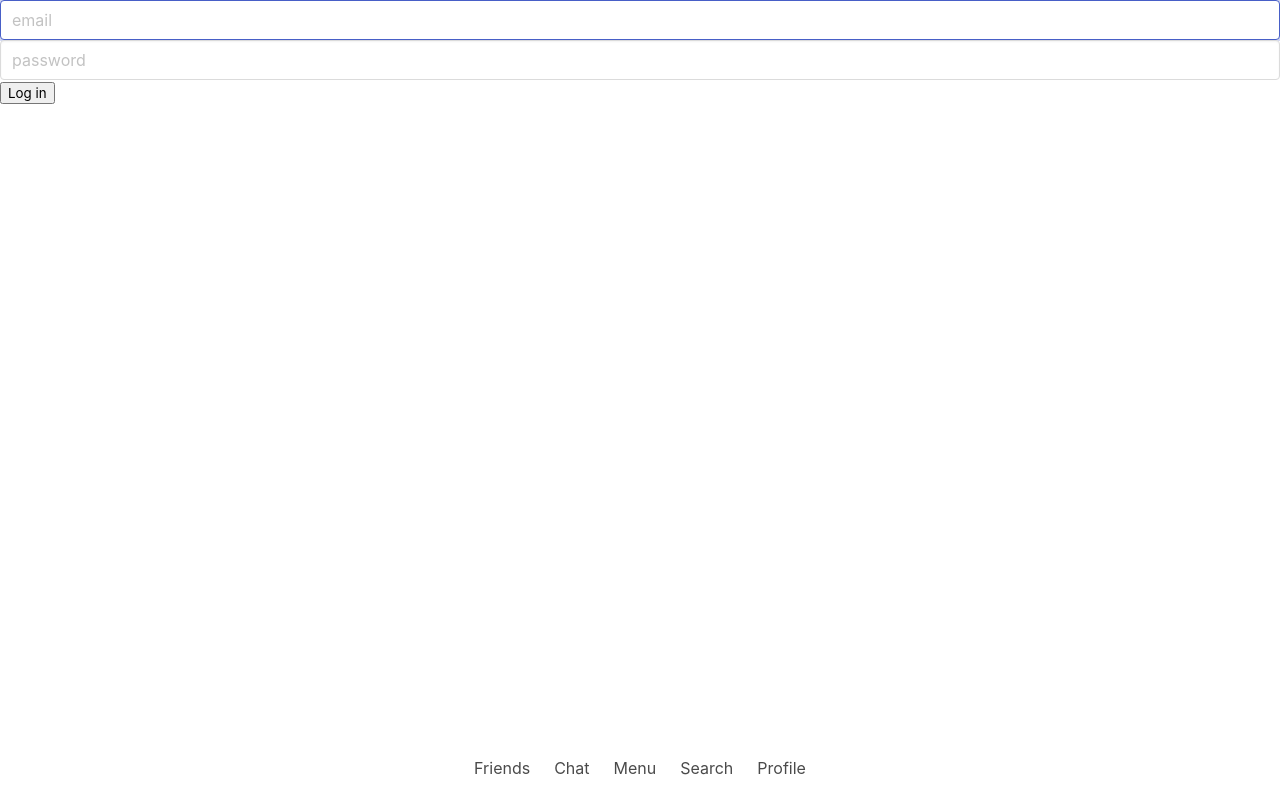
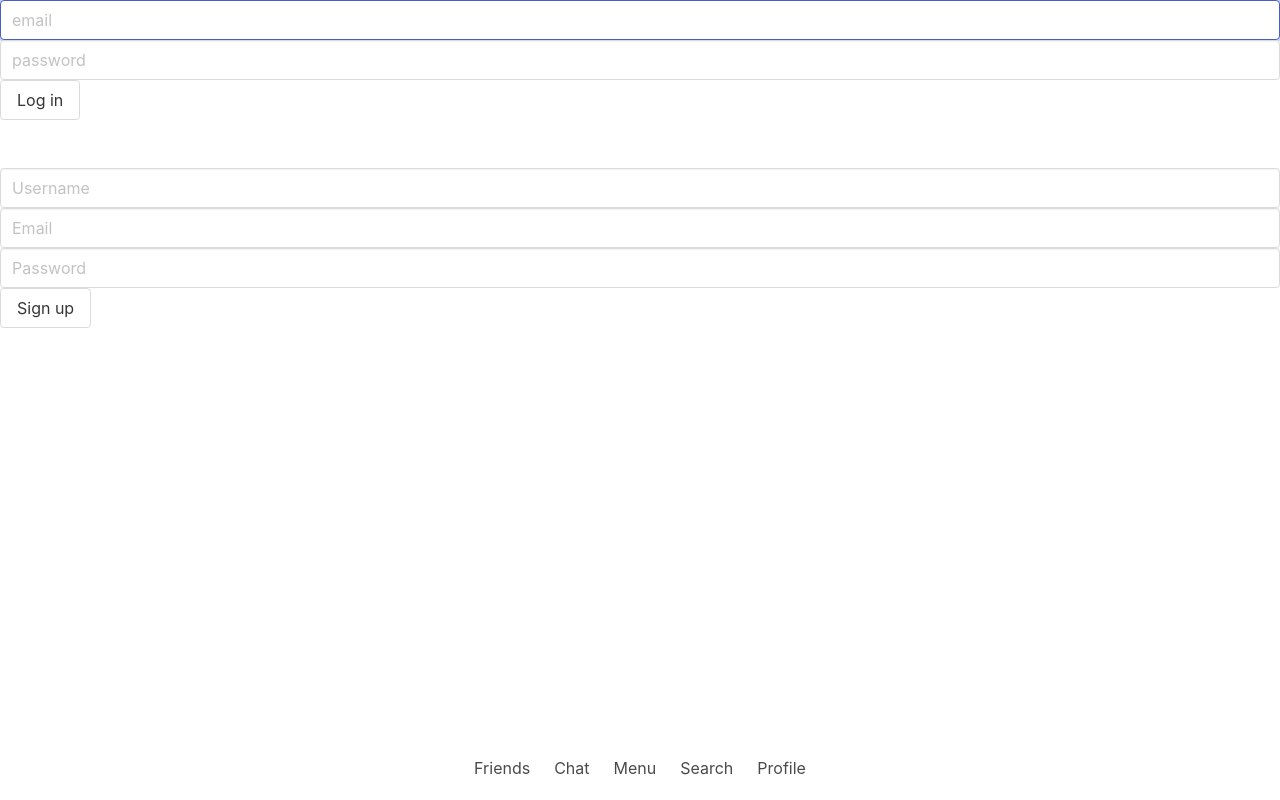
Before and after one commit to Moses-Ian/recommendations, a React (Create React App) app in the folder client/: page /login in a window 1280 px wide. Built offline with nearby package versions, Linux system fonts and the light colour scheme.

Commit message:
registration form functionality done

```diff
--- a/client/src/App.jsx
+++ b/client/src/App.jsx
@@ -5,7 +5,7 @@ import Navbar from './components/Navbar';
 import { BrowserRouter, Routes, Route } from 'react-router-dom';
 import Layout from './pages/Layout';
 import Home from './pages/Home';
-import Login from './pages/Login';
+import LoginPage from './pages/LoginPage';
 import NoPage from './pages/NoPage';
 
 function App() {
@@ -15,7 +15,7 @@ function App() {
 				<Routes>
 					<Route path='/' element={<Layout />}>
 						<Route index        element={<Home />} />
-						<Route path='login' element={<Login />} />
+						<Route path='login' element={<LoginPage />} />
 						<Route path='*'     element={<NoPage />} />
 					</Route>
 				</Routes>
@@ -23,7 +23,5 @@ function App() {
     </div>
   );
 }
-			// <Tabs />
-			// <Navbar />
 
 export default App;
--- a/client/src/pages/Login.jsx
+++ b/client/src/components/Login/index.jsx
@@ -1,5 +1,5 @@
 import React, { useState } from 'react';
-import Auth from '../utils/auth';
+import Auth from '../../utils/auth';
 
 const Login = () => {
 
@@ -57,6 +57,7 @@ const Login = () => {
 			</div>
 			<div>
 				<button
+					className='button'
 					type="submit"
 				>
 					Log in
--- /dev/null
+++ b/client/src/components/Register/index.jsx
@@ -0,0 +1,79 @@
+import React, { useState } from 'react';
+import Auth from '../../utils/auth';
+
+const Register = () => {
+
+	const [formState, setFormState] = useState({ username: '', email: '', password: '' });
+
+	const handleChange = event => {
+		const { name, value } = event.target;
+		setFormState({
+			...formState,
+			[name]: value
+		});
+	};
+
+	const handleFormSubmit = async event => {
+		event.preventDefault();
+		try {
+			// do something
+			console.log('submit');
+			const response = await fetch('http://localhost:3001/api/user',
+				{
+					method: 'POST',
+					mode: 'cors',
+					headers: { 'content-Type': 'application/json' },
+					body: JSON.stringify(formState)
+				}
+			);
+			const { token } = await response.json();
+			Auth.login(token);
+		} catch (e) {
+			console.error(e);
+		}
+	};
+
+	return (
+		<form onSubmit={handleFormSubmit}>
+			<div>
+				<input
+					className='type-box input'
+					type='text'
+					placeholder='Username'
+					name='username'
+					onChange={handleChange}
+					autoComplete='username'
+				></input>
+			</div>
+			<div>
+				<input
+					className='type-box input'
+					type='email'
+					placeholder='Email'
+					name='email'
+					onChange={handleChange}
+					autoComplete='email'
+				></input>
+			</div>
+			<div>
+				<input
+					className='type-box input'
+					type='password'
+					placeholder='Password'
+					onChange={handleChange}
+					autoComplete='new-password'
+				></input>
+			</div>
+			<div>
+				<button
+					className='button'
+					type='submit'
+				>
+					Sign up
+				</button>
+			</div>
+		</form>
+	);
+};
+
+export default Register;
--- /dev/null
+++ b/client/src/pages/LoginPage.jsx
@@ -0,0 +1,14 @@
+import Login from '../components/Login';
+import Register from '../components/Register';
+
+const LoginPage = () => {
+	return (
+		<>
+			<Login />
+			<div className='m-6'></div>
+			<Register />
+		</>
+	);
+};
+
+export default LoginPage;
```
Also changed, not shown: 1 other file (tests, documents, lock files or other folders).
